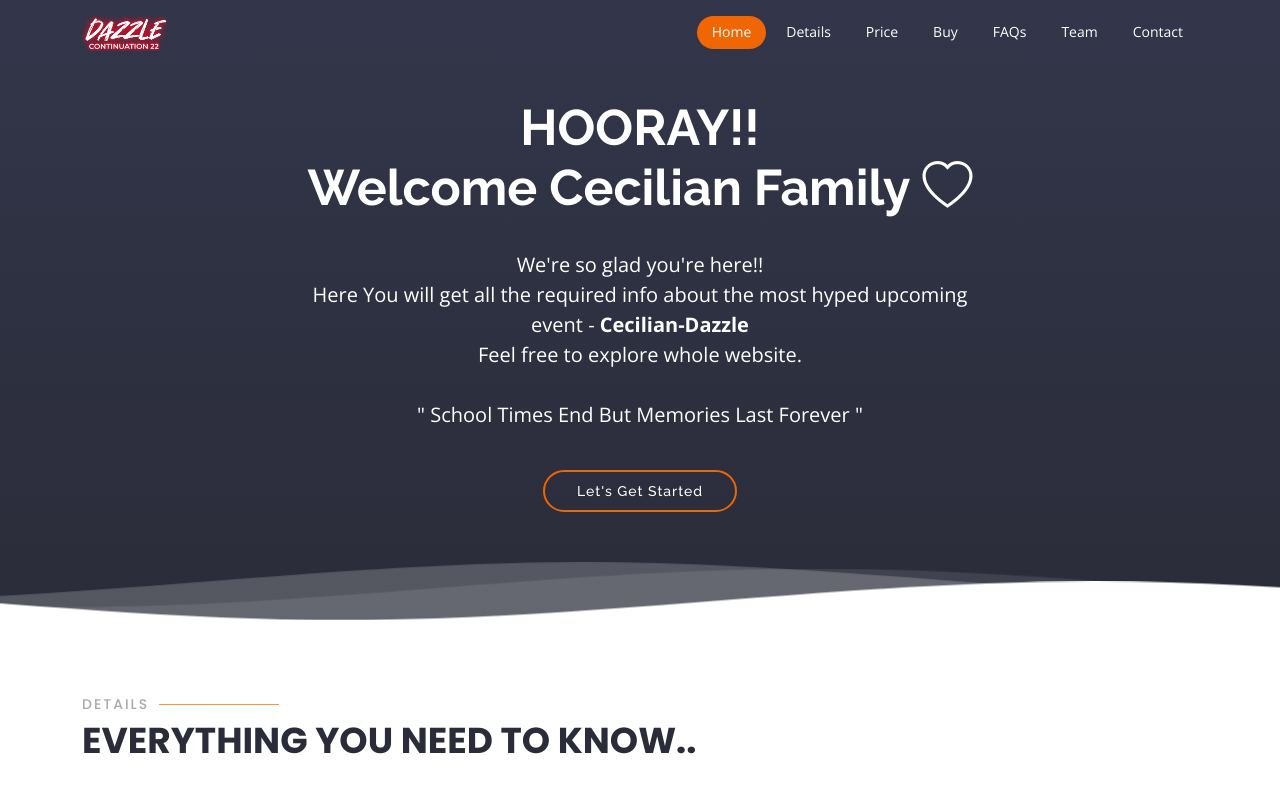
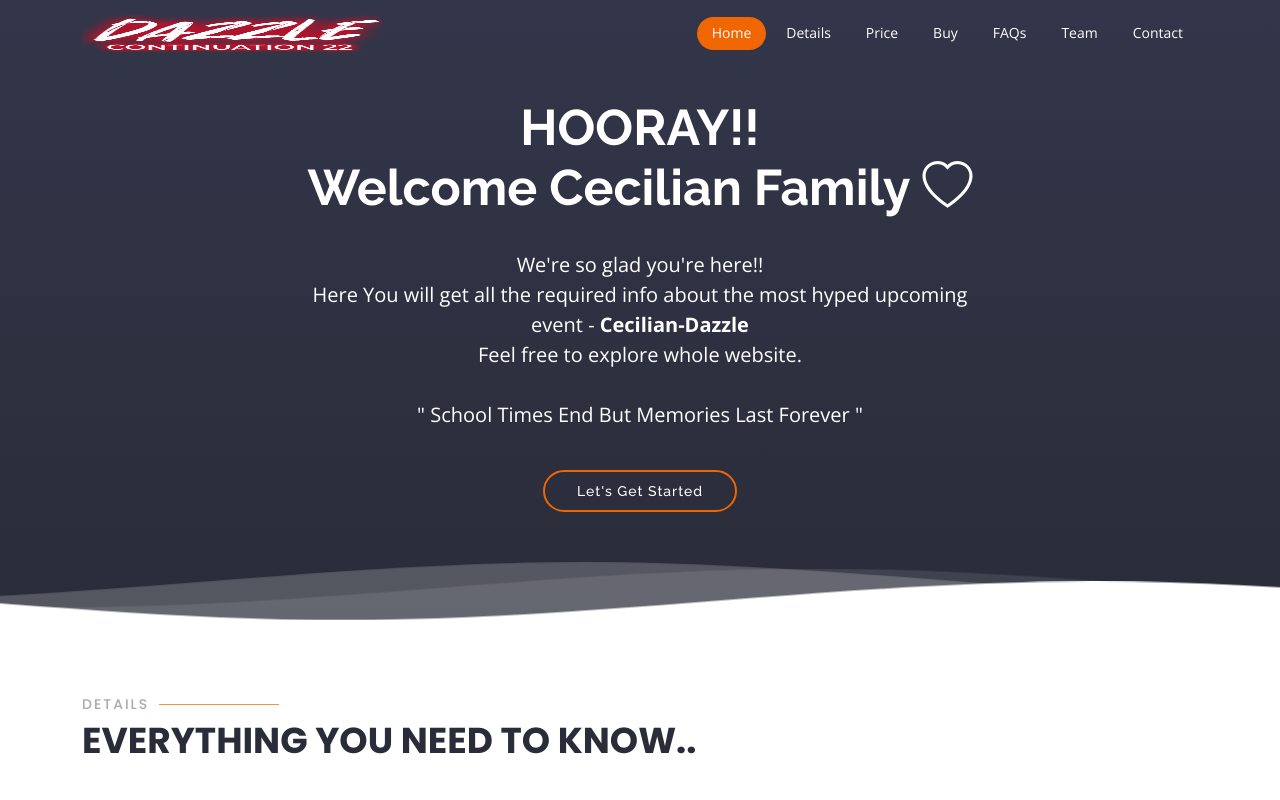
Before and after one commit to malasiashmit/TDR, a plain HTML site: page index.html in a window 1280 px wide. Shown: the top 800 px of the page. Drawn offline with nearby package versions, Linux system fonts and the light colour scheme.

Commit message:
Update index.html

```diff
--- a/index.html
+++ b/index.html
@@ -45,7 +45,7 @@
       <div class="logo">
 
 
-         <a href="index.html"><img src="assets/img/dazzle-4.png" alt="" class="img-fluid"></a>
+         <a href="index.html"><img src="assets/img/dazzle-4.png" alt="" class="img-fluid" width="300" height="53"></a>
               </div>
 
       <nav id="navbar" class="navbar">
```
